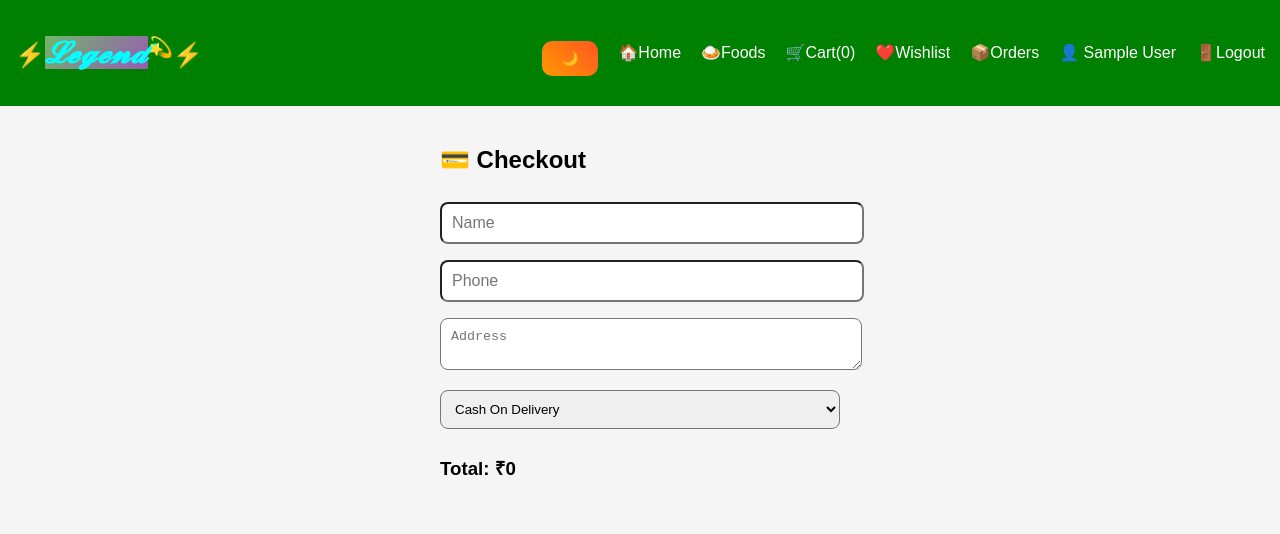
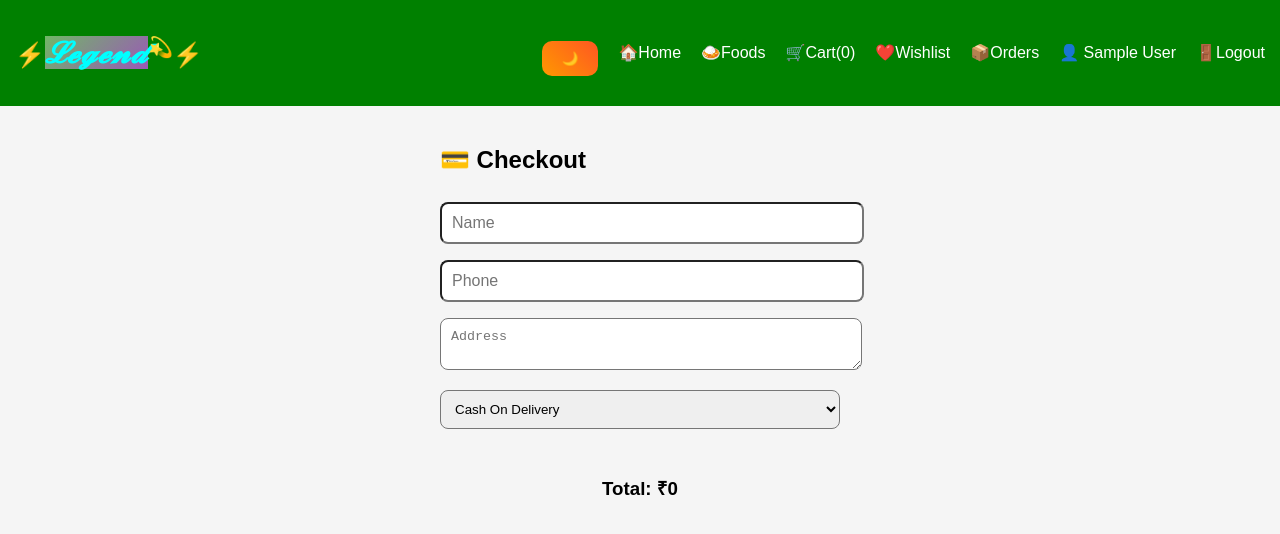
Before and after one commit to antonyvenis/e-commerce-app, a React (Vite) app in the folder frontend/: page /payment in a window 1280 px wide. Shown: the top 534 px of the page. Built offline with nearby package versions, Linux system fonts and the light colour scheme; sample sign-in values are in the browser's storage.

Commit message:
Payment-CSS-Update

```diff
--- a/frontend/src/App.css
+++ b/frontend/src/App.css
@@ -2732,3 +2732,34 @@ input {
   }
 
 }
+
+.payment-section{
+  display: flex;
+  flex-direction: column;
+  align-items: center;
+  justify-content: center;
+  text-align: center;
+  margin-top: 20px;
+}
+
+.pay-btn{
+  padding: 12px 25px;
+  border: none;
+  border-radius: 10px;
+  cursor: pointer;
+  font-size: 16px;
+  font-weight: bold;
+}
+
+@media (max-width: 768px){
+
+  .payment-section{
+    width: 100%;
+  }
+
+  .pay-btn{
+    width: 100%;
+    max-width: 320px;
+  }
+
+}
--- a/frontend/src/pages/Orders.jsx
+++ b/frontend/src/pages/Orders.jsx
@@ -254,7 +254,7 @@ function Orders() {
       {/* 🔥 LOADING */}
       {loading ? (
         <h2 style={{ textAlign: "center" }}>
-          Loading Orders... ⏳
+          Loading Orders... 📦
         </h2>
       ) : (
 
--- a/frontend/src/pages/Payment.jsx
+++ b/frontend/src/pages/Payment.jsx
@@ -242,14 +242,14 @@ function Payment() {
               </div>
             </div>
           ))}
-
+          <div className="payment-section">
           <h3>Total: ₹{total}</h3>
 
           {cart.length > 0 && (
-            <button onClick={handlePayment}>
+            <button onClick={handlePayment}  className="pay-btn">
               Pay Now 💳
             </button>
-          )}
+          )}</div>
 
         </motion.div>
       </AnimatePresence>
```
